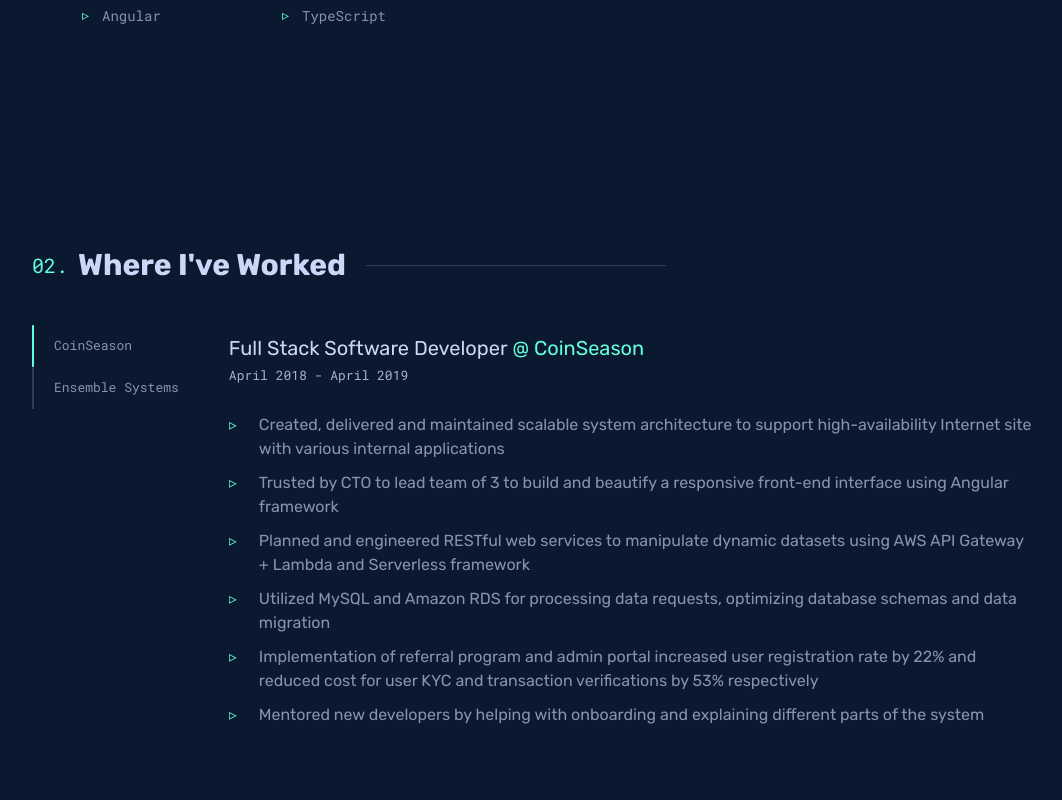
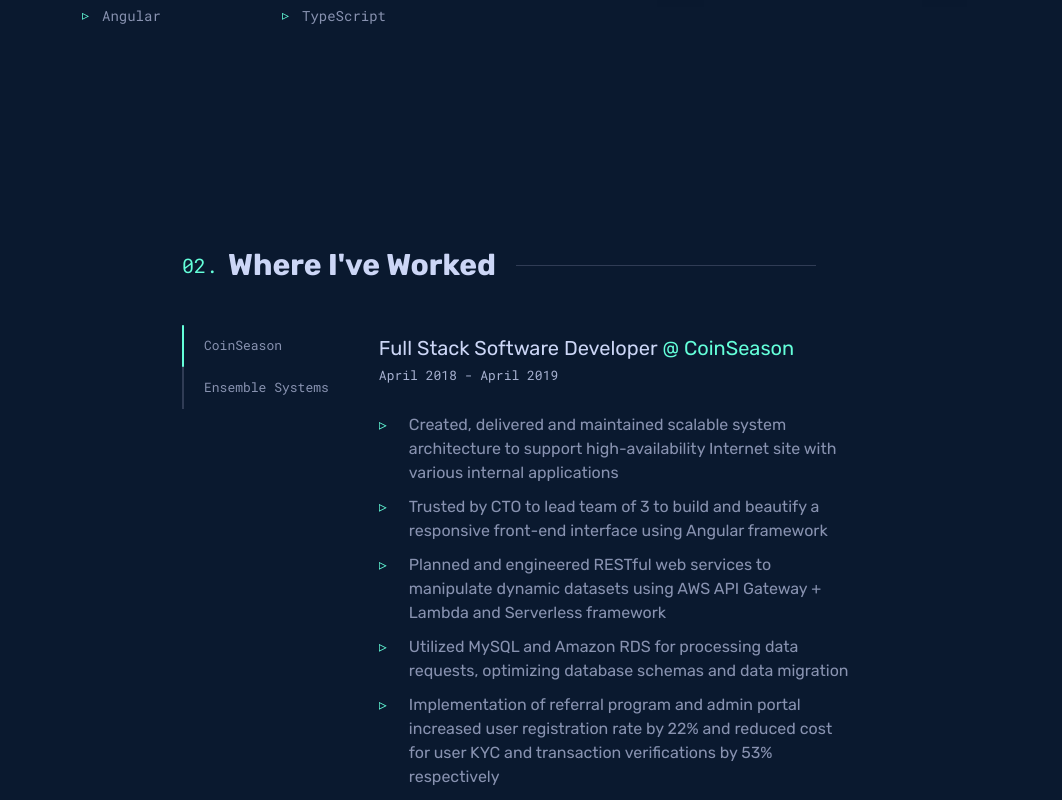
Before and after one commit to vchen92/portfolio-webiste, a React (Create React App) app: page / in a window 1280 px wide. Shown: the part 1360-2160 px from the top of the page, without its empty margins (108-1170 px from the left). Built offline with nearby package versions, Linux system fonts and the light colour scheme.

Commit message:
aligning experience page

```diff
--- a/src/components/Experience/Experience.css
+++ b/src/components/Experience/Experience.css
@@ -1,3 +1,7 @@
+.experience {
+	max-width: 700px;
+}
+
 .experience__container {
 	display: flex;
 }
--- a/src/components/Experience/TabPanel/TabPanel.css
+++ b/src/components/Experience/TabPanel/TabPanel.css
@@ -3,8 +3,8 @@
 .tabPanel {
 	width: 100%;
 	height: auto;
-	padding-top: 10px;
-	padding-left: 30px;
+	padding: 10px 30px;
+	box-sizing: border-box;
 }
 
 .tabPanel__heading {
```
